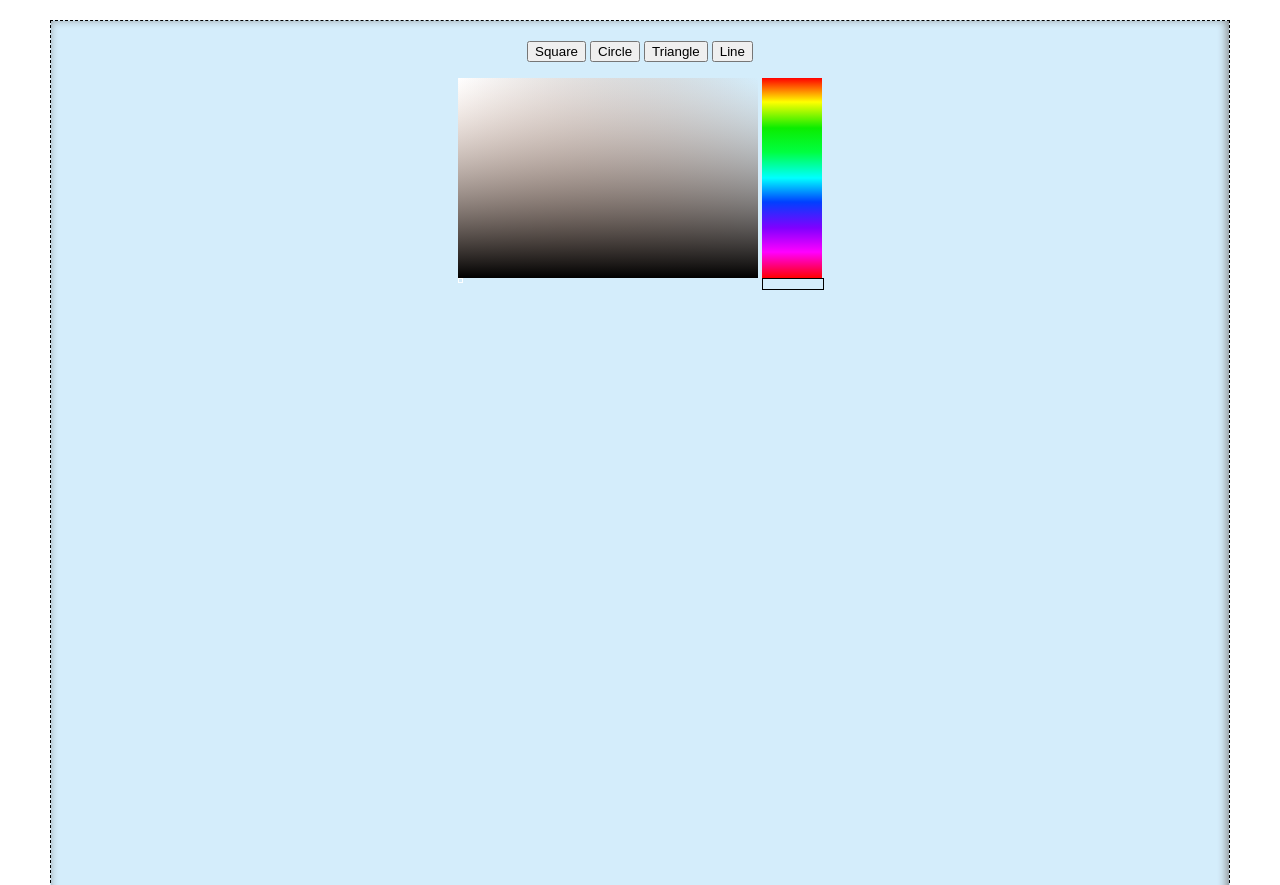
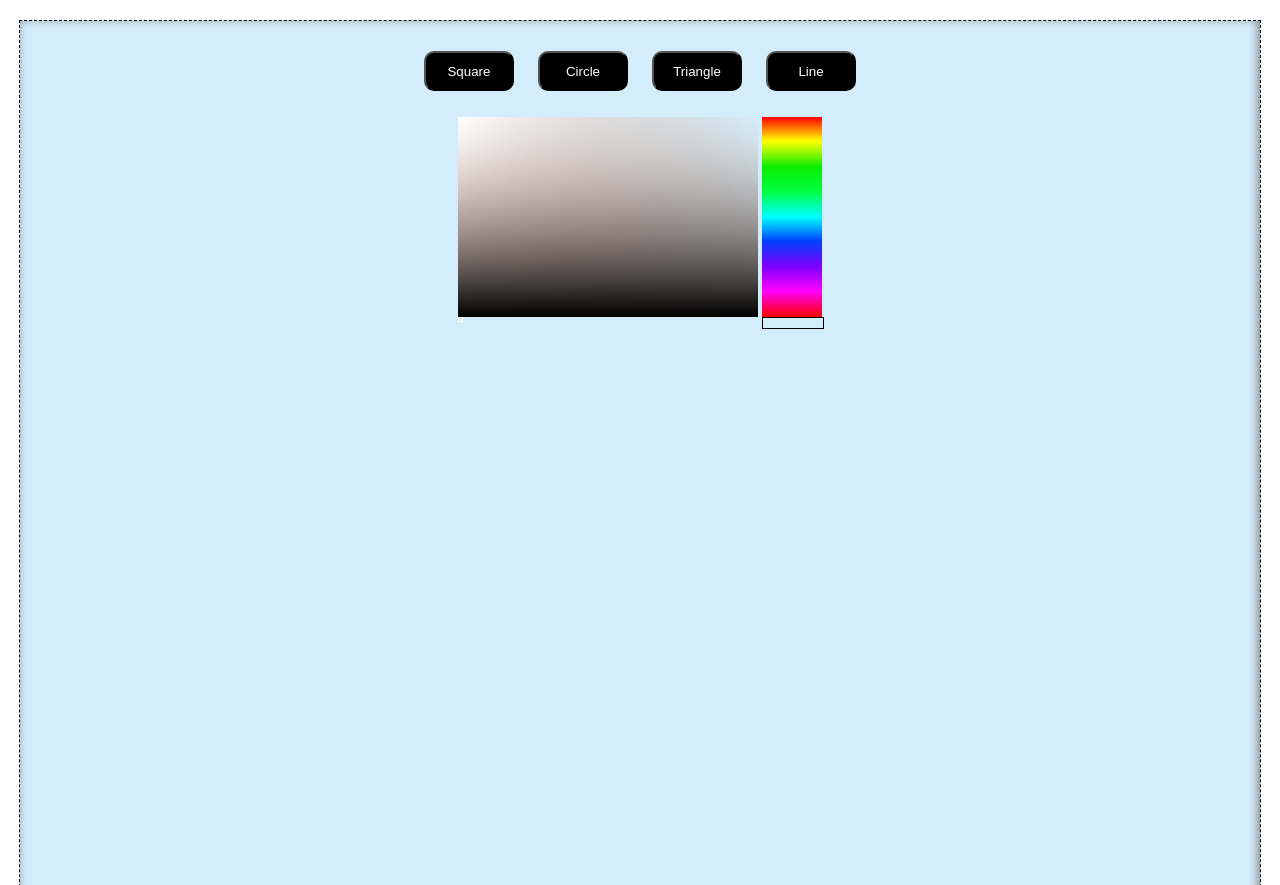
Before and after one commit to EricKulchycki/HCI2Assignment2, a plain HTML site: page index.html in a window 1280 px wide. Shown: the top 885 px of the page. Drawn offline with nearby package versions, Linux system fonts and the light colour scheme.

Commit message:
Bigger buttons and canvas

```diff
--- a/index.html
+++ b/index.html
@@ -10,10 +10,10 @@
 
     <body>
 		<div id="container">
-			<button onclick="selectObject('square')" >Square</button>
-			<button onclick="selectObject('circle')">Circle</button>
-			<button onclick="selectObject('triangle')">Triangle</button>
-			<button onclick="selectObject('line')">Line</button>
+			<button class="button big-btn" onclick="selectObject('square')" >Square</button>
+			<button class="button big-btn" onclick="selectObject('circle')">Circle</button>
+			<button class="button big-btn" onclick="selectObject('triangle')">Triangle</button>
+			<button class="button big-btn" onclick="selectObject('line')">Line</button>
 			<p></p>
 			<div id="picker-wrapper">
 				<div id="picker"></div>
@@ -37,10 +37,11 @@
                         sliderCoordinate, pickerCoordinate
                     );
 					shapeColor = hex;
+					canvas.freeDrawingBrush.color = hex;
 				});
 			</script>
 
-			<canvas id="c" width="400" height="600"></canvas>
+			<canvas id="c" width="1000" height="800"></canvas>
 			<script type="text/javascript">
 				var canvas = new fabric.Canvas('c', {
 					isDrawingMode: true
@@ -128,7 +129,7 @@
 						canvas.add(shape);
 					} else if (objType == 'line') {
 						shape = new fabric.Line([origX, origY, pointArrayx.pop(), pointArrayy.pop()], {
-							stroke: 'black'
+							stroke: shapeColor
 						});
 						canvas.add(shape);
 					}
--- a/style.css
+++ b/style.css
@@ -1,5 +1,5 @@
 #container {
-   width: 90%;
+   width: 95%;
    margin: 20px auto;
    background-color: #d4edfb;
    overflow: hidden;
@@ -47,3 +47,18 @@
 	width: 60px;
 	height: 200px;
 }
+
+.button {
+    background-color: #000000;
+    color: #FFFFFF;
+    padding: 10px;
+    border-radius: 10px;
+    -moz-border-radius: 10px;
+    -webkit-border-radius: 10px;
+    margin:10px
+}
+
+ .big-btn {
+    width: 90px;
+    height: 40px;
+}
```
